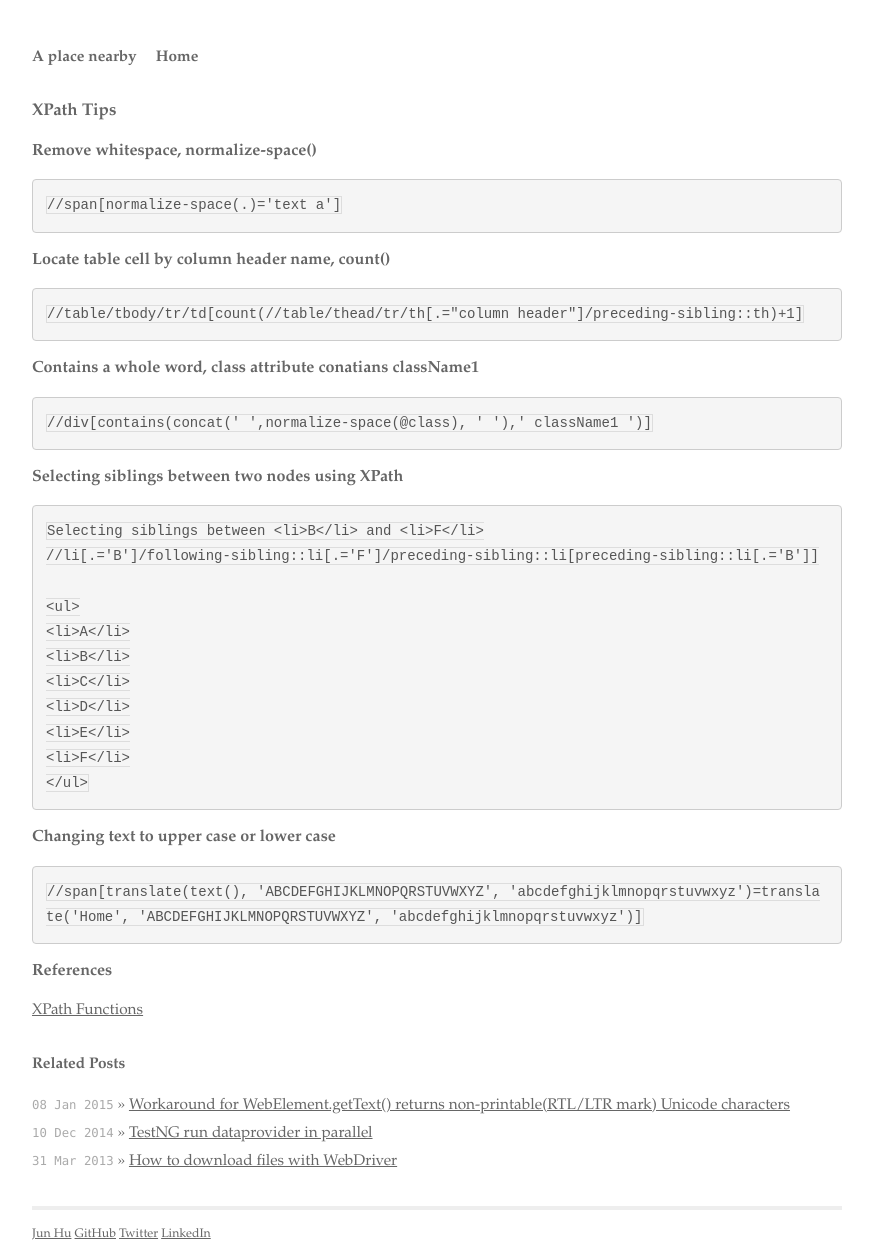
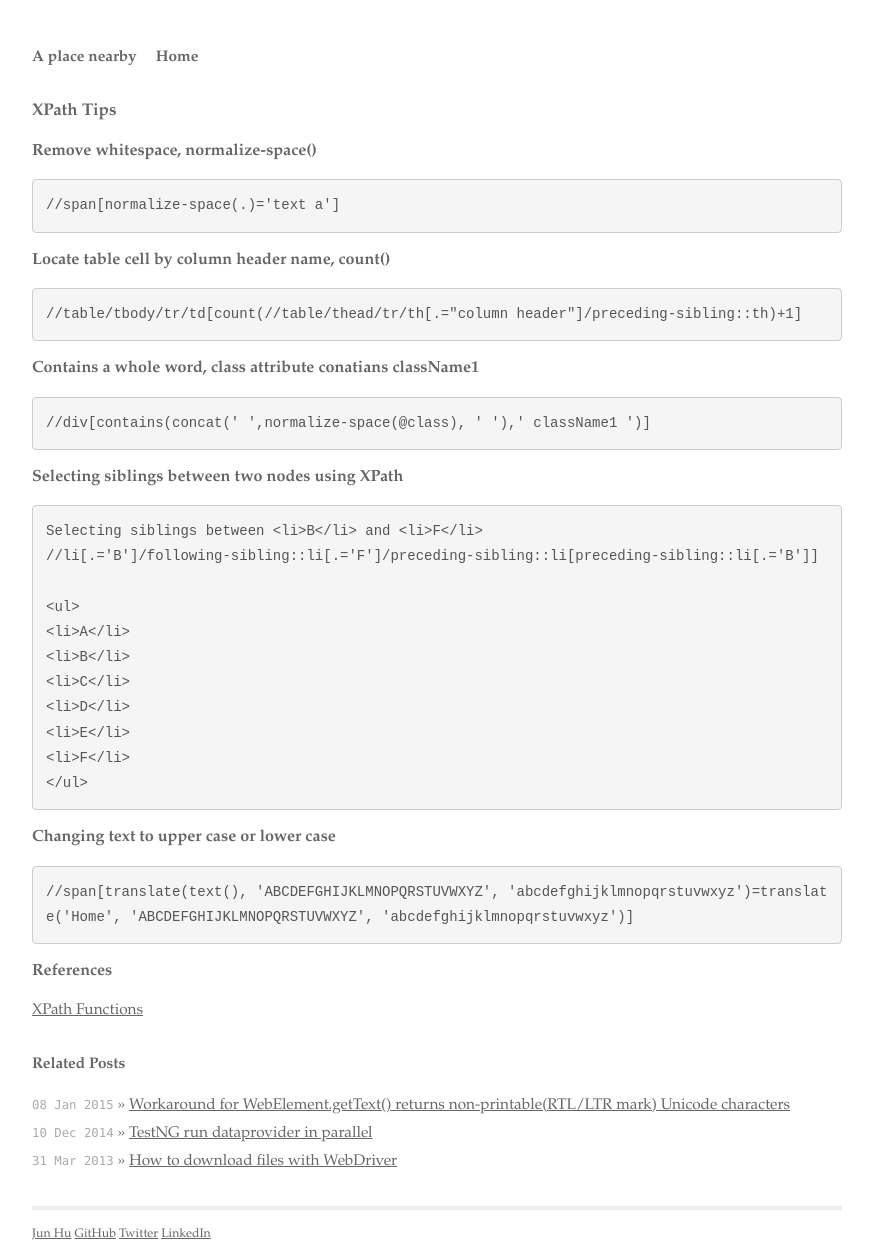
Before and after one commit to rissen/rissen.github.com, a Jekyll site: the page built from _posts/2014-01-10-xpath-tips.markdown, in a window 1280 px wide. Shown: the whole page, without its empty margins (203-1076 px from the left). Built offline with Jekyll 4.4.1, drawn with Linux system fonts in a browser that asks for light colours; Markdown is read by kramdown in place of the engine named in the settings.

Commit message:
Update screen.css

```diff
--- a/css/screen.css
+++ b/css/screen.css
@@ -178,8 +178,6 @@
 
 
   #post code {
-    border: 1px solid #ddd;
-    background-color: #eef;
     padding: 0;
     font-size: inherit;
     color: inherit;
```
